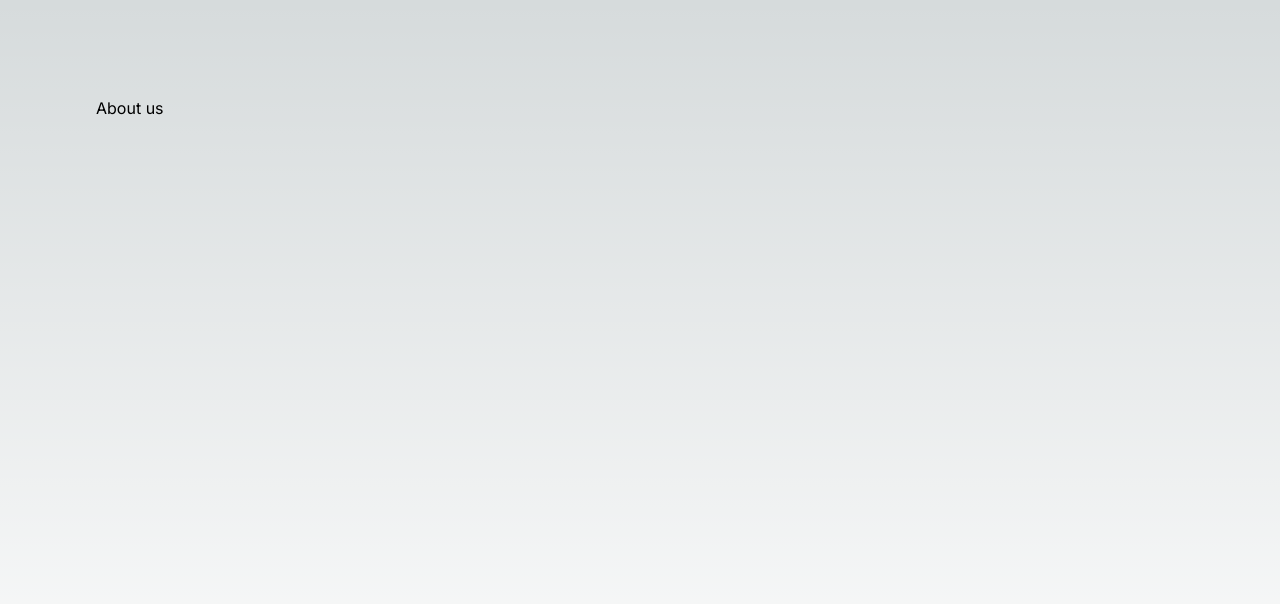
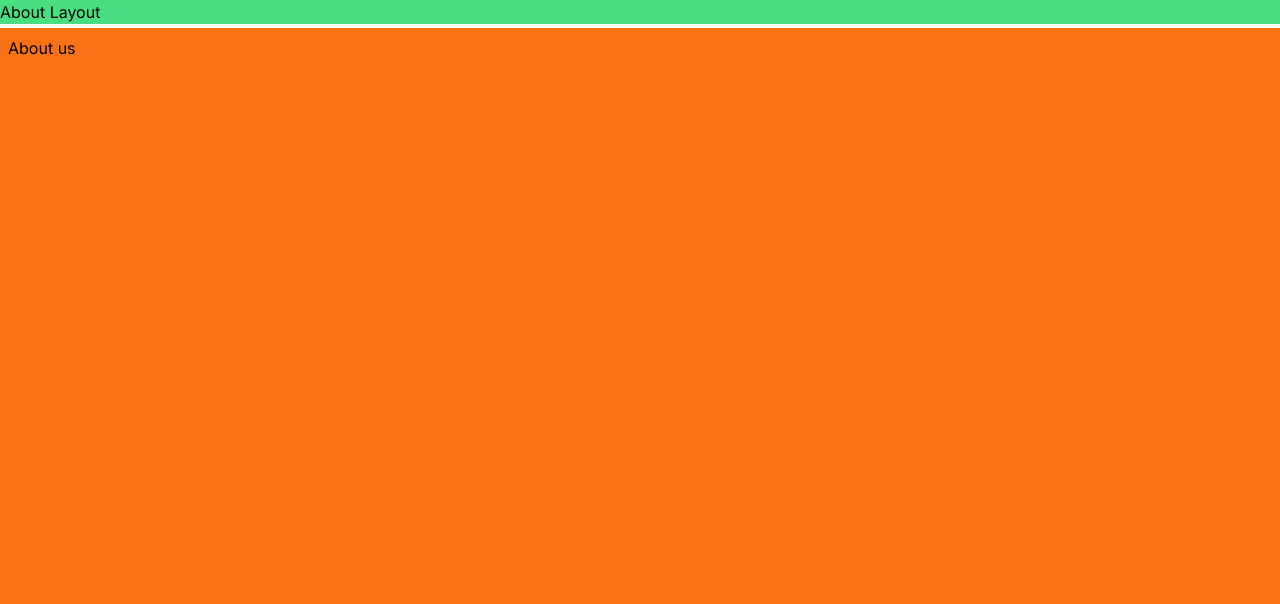
Before and after one commit to vamb/next-demo, a Next.js app: page /about in a window 1280 px wide. Shown: the top 604 px of the page. Built offline with nearby package versions, Linux system fonts and the light colour scheme.

Commit message:
feat: code update

```diff
--- /dev/null
+++ b/app/about/layout.js
@@ -0,0 +1,10 @@
+const AboutLayout = ({children}) => {
+  return (
+    <div className={'flex flex-col gap-1 min-h-screen'}>
+      <div className={'bg-green-400'}>About Layout</div>
+      <div className={'flex-grow flex'}>{children}</div>
+    </div>
+  )
+}
+
+export default AboutLayout
--- a/app/about/page.js
+++ b/app/about/page.js
@@ -1,2 +1,8 @@
 import React from 'react'
-export default () => <div className={'lex min-h-screen flex-col items-center justify-between p-24'}>About us</div>
+export default () => {
+  return (
+    <div
+      className={'lex flex-col items-center justify-between p-2 bg-orange-500 flex-grow'}
+    >About us</div>
+  )
+}
--- a/app/globals.css
+++ b/app/globals.css
@@ -11,32 +11,32 @@
 
 @tailwind utilities;
 
-:root {
-  --foreground-rgb: 0, 0, 0;
-  --background-start-rgb: 214, 219, 220;
-  --background-end-rgb: 255, 255, 255;
-}
+/*:root {*/
+/*  --foreground-rgb: 0, 0, 0;*/
+/*  --background-start-rgb: 214, 219, 220;*/
+/*  --background-end-rgb: 255, 255, 255;*/
+/*}*/
 
-@media (prefers-color-scheme: dark) {
-  :root {
-    --foreground-rgb: 255, 255, 255;
-    --background-start-rgb: 0, 0, 0;
-    --background-end-rgb: 0, 0, 0;
-  }
-}
+/*@media (prefers-color-scheme: dark) {*/
+/*  :root {*/
+/*    --foreground-rgb: 255, 255, 255;*/
+/*    --background-start-rgb: 0, 0, 0;*/
+/*    --background-end-rgb: 0, 0, 0;*/
+/*  }*/
+/*}*/
 
-body {
-  color: rgb(var(--foreground-rgb));
-  background: linear-gradient(
-      to bottom,
-      transparent,
-      rgb(var(--background-end-rgb))
-    )
-    rgb(var(--background-start-rgb));
-}
+/*body {*/
+/*  color: rgb(var(--foreground-rgb));*/
+/*  background: linear-gradient(*/
+/*      to bottom,*/
+/*      transparent,*/
+/*      rgb(var(--background-end-rgb))*/
+/*    )*/
+/*    rgb(var(--background-start-rgb));*/
+/*}*/
 
-@layer utilities {
-  .text-balance {
-    text-wrap: balance;
-  }
-}
+/*@layer utilities {*/
+/*  .text-balance {*/
+/*    text-wrap: balance;*/
+/*  }*/
+/*}*/
--- a/app/page.js
+++ b/app/page.js
@@ -1,4 +1,5 @@
 import Image from "next/image";
+import Link from "next/Link"
 
 export default function Home() {
   return (
@@ -108,14 +109,23 @@ export default function Home() {
           </p>
         </a>
       </div>
-      <div className="p-6 max-w-sm mx-auto bg-white rounded-xl shadow-md flex items-center space-x-4">
-        <div className="flex-shrink-0">
-          <img className="h-12 w-12" src="/img/logo.svg" alt="ChitChat Logo" />
-        </div>
-        <div>
-          <div className="text-xl font-medium text-black">ChitChat</div>
-          <p className="text-gray-500">You have a new message!</p>
-        </div>
+      <div className={'flex flex-row justify-center gap-10'}>
+        <Link href={'/about'}>
+          <div className="p-6 max-w-sm mx-auto bg-white rounded-xl shadow-md flex items-center space-x-4">
+            <div>
+              <div className="text-xl font-medium text-black">About</div>
+              <p className="text-gray-500">About Page</p>
+            </div>
+          </div>
+        </Link>
+        <Link href={'/hello'}>
+          <div className="p-6 max-w-sm mx-auto bg-white rounded-xl shadow-md flex items-center space-x-4">
+            <div>
+              <div className="text-xl font-medium text-black">Hello</div>
+              <p className="text-gray-500">Hello Page</p>
+            </div>
+          </div>
+        </Link>
       </div>
     </main>
   );
```
